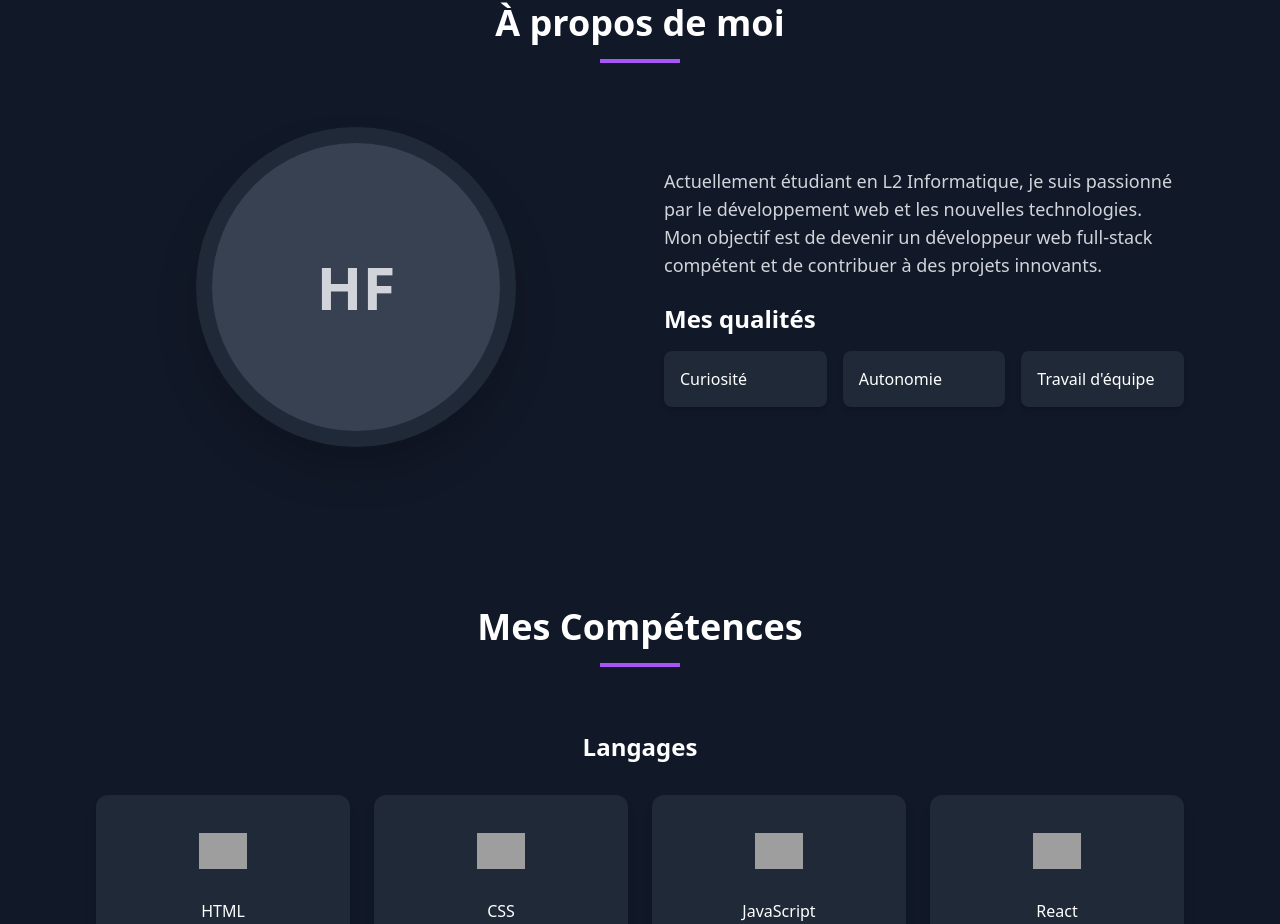
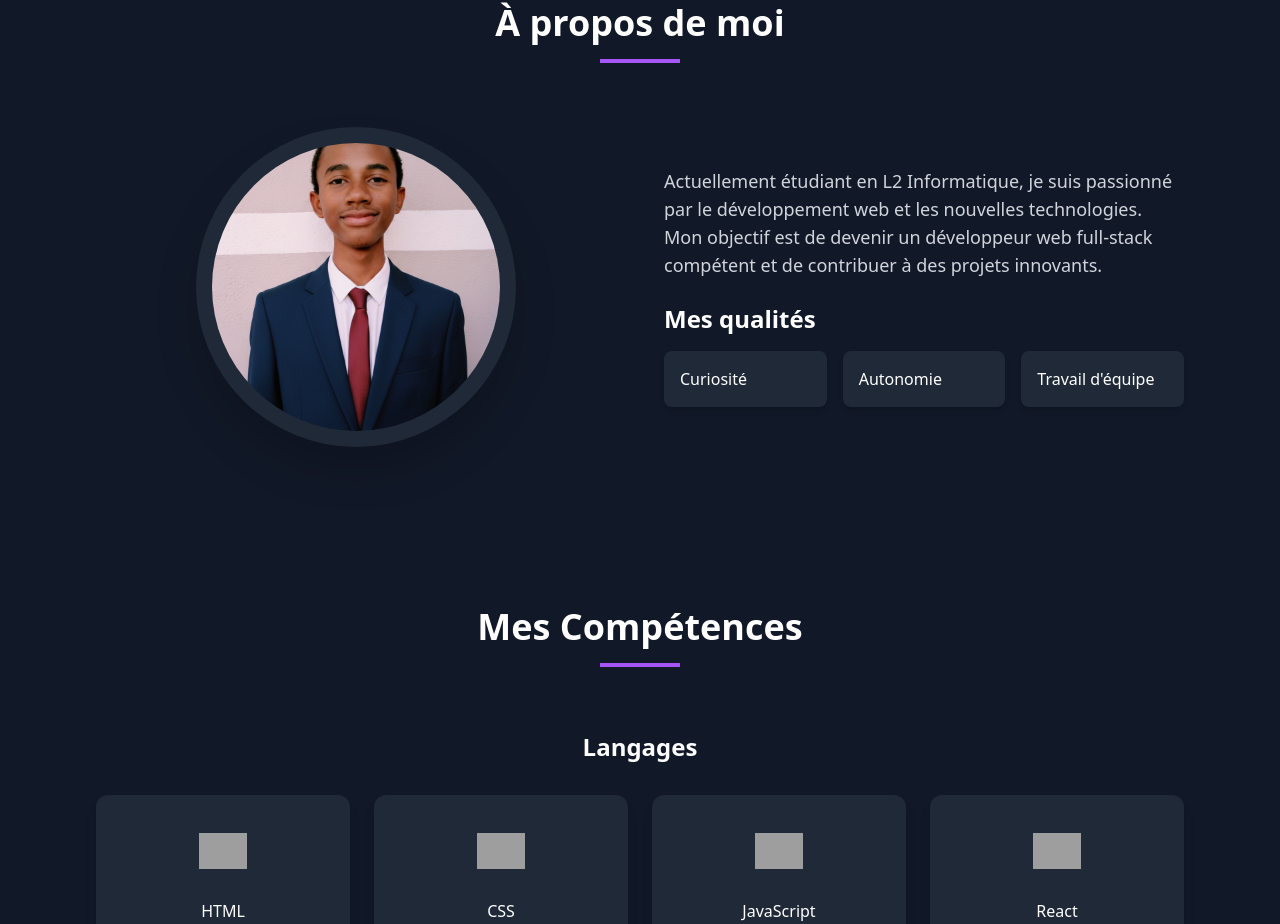
Before and after one commit to Fenohasina08/portfolio-herimamy, a React (Create React App) app: page / in a window 1280 px wide. Shown: the part 877-1801 px from the top of the page. Built offline with nearby package versions, Linux system fonts and the light colour scheme; grey boxes are pictures that could not be loaded.

Commit message:
feat: add photo to About

```diff
--- a/src/components/About.jsx
+++ b/src/components/About.jsx
@@ -1,23 +1,25 @@
-import React from 'react';
+ import React from 'react';
 
 const About = ({ isDark }) => {
   return (
     <section id="propos" className={`py-20 ${isDark ? 'bg-gray-900' : 'bg-gray-50'}`}>
-      <div className="max-w-6xl mx-auto px-4 sm:px-6 lg:px-8">
-        <div className="text-center mb-16">
+      <div className="max-w-6xl px-4 mx-auto sm:px-6 lg:px-8">
+        <div className="mb-16 text-center">
           <h2 className={`text-4xl font-bold mb-4 ${isDark ? 'text-white' : 'text-gray-900'}`}>
             À propos de moi
           </h2>
-          <div className="w-20 h-1 bg-purple-500 mx-auto"></div>
+          <div className="w-20 h-1 mx-auto bg-purple-500"></div>
         </div>
 
-        <div className="grid md:grid-cols-2 gap-12 items-center">
+        <div className="grid items-center gap-12 md:grid-cols-2">
           <div className="flex justify-center">
-            <div className={`w-80 h-80 rounded-full ${isDark ? 'bg-gray-800' : 'bg-white'} shadow-2xl flex items-center justify-center`}>
-              <div className={`w-72 h-72 rounded-full ${isDark ? 'bg-gray-700' : 'bg-gray-100'} flex items-center justify-center`}>
-                <span className={`text-6xl font-bold ${isDark ? 'text-gray-300' : 'text-gray-600'}`}>
-                  HF
-                </span>
+            <div className={`w-80 h-80 rounded-full ${isDark ? 'bg-gray-800' : 'bg-white'} shadow-2xl flex items-center justify-center overflow-hidden`}>
+              <div className={`w-72 h-72 rounded-full ${isDark ? 'bg-gray-700' : 'bg-gray-100'} overflow-hidden`}>
+                <img
+                  src="/feno.png" // Chemin relatif depuis le dossier public
+                  alt="Photo de profil"
+                  className="object-cover w-full h-full"
+                />
               </div>
             </div>
           </div>
@@ -33,7 +35,7 @@ const About = ({ isDark }) => {
               Mes qualités
             </h3>
 
-            <div className="grid grid-cols-1 sm:grid-cols-3 gap-4">
+            <div className="grid grid-cols-1 gap-4 sm:grid-cols-3">
               {['Curiosité', 'Autonomie', 'Travail d\'équipe'].map((skill, index) => (
                 <div
                   key={skill}
```
Also changed, not shown: public/298977991_591454665768436_5090501890090314047_n.jpg (added), public/feno.png (added).
